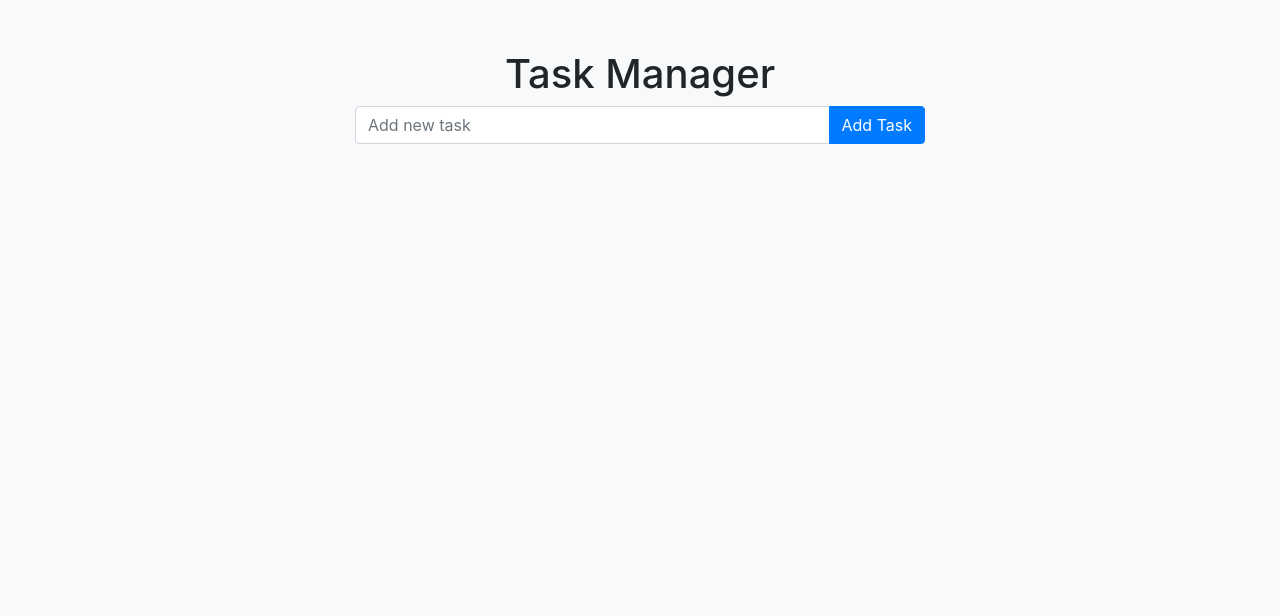
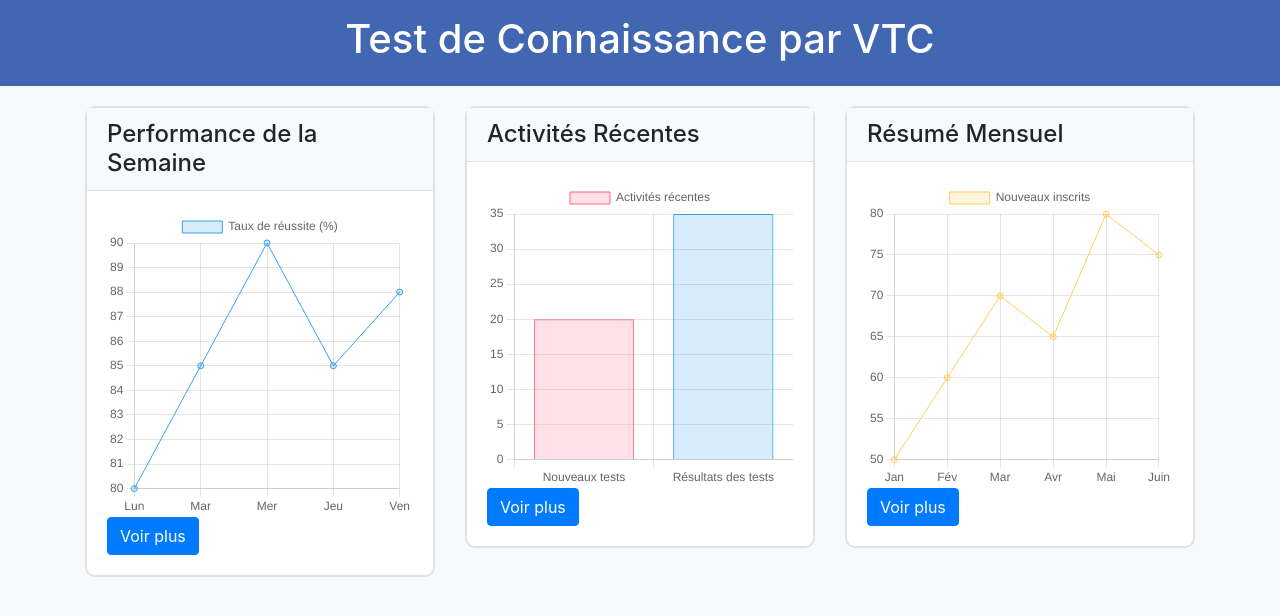
Before and after one commit to Beutchafonga/master, a plain HTML site: page index.html in a window 1280 px wide. Drawn offline with nearby package versions, Linux system fonts and the light colour scheme.

Commit message:
ajout de mon projet

```diff
--- a/index.html
+++ b/index.html
@@ -1,35 +1,146 @@
 <!DOCTYPE html>
-<html lang="en" ng-app="taskApp">
+<html lang="en">
 <head>
   <meta charset="UTF-8">
   <meta name="viewport" content="width=device-width, initial-scale=1.0">
-  <title>Task Manager</title>
-  <link rel="stylesheet" href="https://stackpath.bootstrapcdn.com/bootstrap/4.5.2/css/bootstrap.min.css">
-  <link rel="stylesheet" href="styles.css">
+  <title>Test de Connaissance par VTC</title>
+  <link href="https://stackpath.bootstrapcdn.com/bootstrap/4.5.2/css/bootstrap.min.css" rel="stylesheet">
+  <link rel="stylesheet" href="https://cdnjs.cloudflare.com/ajax/libs/font-awesome/5.15.4/css/all.min.css"> <!-- FontAwesome for icons -->
+  <script src="https://cdn.jsdelivr.net/npm/chart.js"></script> <!-- Chart.js for charts -->
+  <style>
+    body {
+      background-color: #f8f9fa;
+    }
+    .top-bar {
+      background-color: #4267B2; /* Couleur de la barre supérieure */
+      color: white;
+      padding: 15px;
+    }
+    .container {
+      margin-top: 20px;
+    }
+    .card {
+      margin-bottom: 20px;
+      border: 2px solid #dee2e6;
+      border-radius: 10px;
+    }
+    .card-header {
+      background-color: #f8f9fa;
+      border-bottom: 1px solid #dee2e6;
+    }
+    .card-body {
+      padding: 20px;
+    }
+  </style>
 </head>
-<body ng-controller="TaskController as taskCtrl">
-  <div class="container">
-    <h1 class="text-center">Task Manager</h1>
-    <div class="input-group mb-3">
-      <input type="text" class="form-control" placeholder="Add new task" ng-model="taskCtrl.newTask">
-      <div class="input-group-append">
-        <button class="btn btn-primary" type="button" ng-click="taskCtrl.addTask()">Add Task</button>
+<body>
+
+<div class="top-bar">
+  <h1 class="text-center">Test de Connaissance par VTC</h1>
+</div>
+
+<div class="container">
+  <div class="row">
+    <div class="col-md-4">
+      <div class="card">
+        <div class="card-header">
+          <h4 class="mb-0">Performance de la Semaine</h4>
+        </div>
+        <div class="card-body">
+          <canvas id="performanceChart" width="400" height="400"></canvas>
+          <a href="#" class="btn btn-primary">Voir plus</a>
+        </div>
       </div>
     </div>
-    <ul class="list-group">
-      <li class="list-group-item" ng-repeat="task in taskCtrl.tasks">
-        <span>{{task.name}}</span>
-        <div class="btn-group float-right" role="group" aria-label="Task Actions">
-          <button class="btn btn-success btn-sm" ng-click="taskCtrl.toggleCompleted(task)">
-            <span ng-if="!task.completed">Complete</span>
-            <span ng-if="task.completed">Undo</span>
-          </button>
-          <button class="btn btn-danger btn-sm" ng-click="taskCtrl.removeTask(task)">Remove</button>
+    <div class="col-md-4">
+      <div class="card">
+        <div class="card-header">
+          <h4 class="mb-0">Activités Récentes</h4>
         </div>
-      </li>
-    </ul>
+        <div class="card-body">
+          <canvas id="activityChart" width="400" height="400"></canvas>
+          <a href="#" class="btn btn-primary">Voir plus</a>
+        </div>
+      </div>
+    </div>
+    <div class="col-md-4">
+      <div class="card">
+        <div class="card-header">
+          <h4 class="mb-0">Résumé Mensuel</h4>
+        </div>
+        <div class="card-body">
+          <canvas id="summaryChart" width="400" height="400"></canvas>
+          <a href="#" class="btn btn-primary">Voir plus</a>
+        </div>
+      </div>
+    </div>
   </div>
-  <script src="https://cdnjs.cloudflare.com/ajax/libs/angular.js/1.8.2/angular.min.js"></script>
-  <script src="app.js"></script>
+</div>
+
+<script>
+  // Données factices pour les graphiques
+  var performanceData = {
+    labels: ['Lun', 'Mar', 'Mer', 'Jeu', 'Ven'],
+    datasets: [{
+      label: 'Taux de réussite (%)',
+      data: [80, 85, 90, 85, 88],
+      backgroundColor: 'rgba(54, 162, 235, 0.2)',
+      borderColor: 'rgba(54, 162, 235, 1)',
+      borderWidth: 1
+    }]
+  };
+
+  var activityData = {
+    labels: ['Nouveaux tests', 'Résultats des tests'],
+    datasets: [{
+      label: 'Activités récentes',
+      data: [20, 35],
+      backgroundColor: [
+        'rgba(255, 99, 132, 0.2)',
+        'rgba(54, 162, 235, 0.2)'
+      ],
+      borderColor: [
+        'rgba(255, 99, 132, 1)',
+        'rgba(54, 162, 235, 1)'
+      ],
+      borderWidth: 1
+    }]
+  };
+
+  var summaryData = {
+    labels: ['Jan', 'Fév', 'Mar', 'Avr', 'Mai', 'Juin'],
+    datasets: [{
+      label: 'Nouveaux inscrits',
+      data: [50, 60, 70, 65, 80, 75],
+      backgroundColor: 'rgba(255, 206, 86, 0.2)',
+      borderColor: 'rgba(255, 206, 86, 1)',
+      borderWidth: 1
+    }]
+  };
+
+  // Créer les graphiques
+  var ctx1 = document.getElementById('performanceChart').getContext('2d');
+  var ctx2 = document.getElementById('activityChart').getContext('2d');
+  var ctx3 = document.getElementById('summaryChart').getContext('2d');
+
+  var performanceChart = new Chart(ctx1, {
+    type: 'line',
+    data: performanceData
+  });
+
+  var activityChart = new Chart(ctx2, {
+    type: 'bar',
+    data: activityData
+  });
+
+  var summaryChart = new Chart(ctx3, {
+    type: 'line',
+    data: summaryData
+  });
+</script>
+
+<script src="https://code.jquery.com/jquery-3.5.1.slim.min.js"></script>
+<script src="https://cdn.jsdelivr.net/npm/@popperjs/core@2.5.4/dist/umd/popper.min.js"></script>
+<script src="https://stackpath.bootstrapcdn.com/bootstrap/4.5.2/js/bootstrap.min.js"></script>
 </body>
 </html>
```
